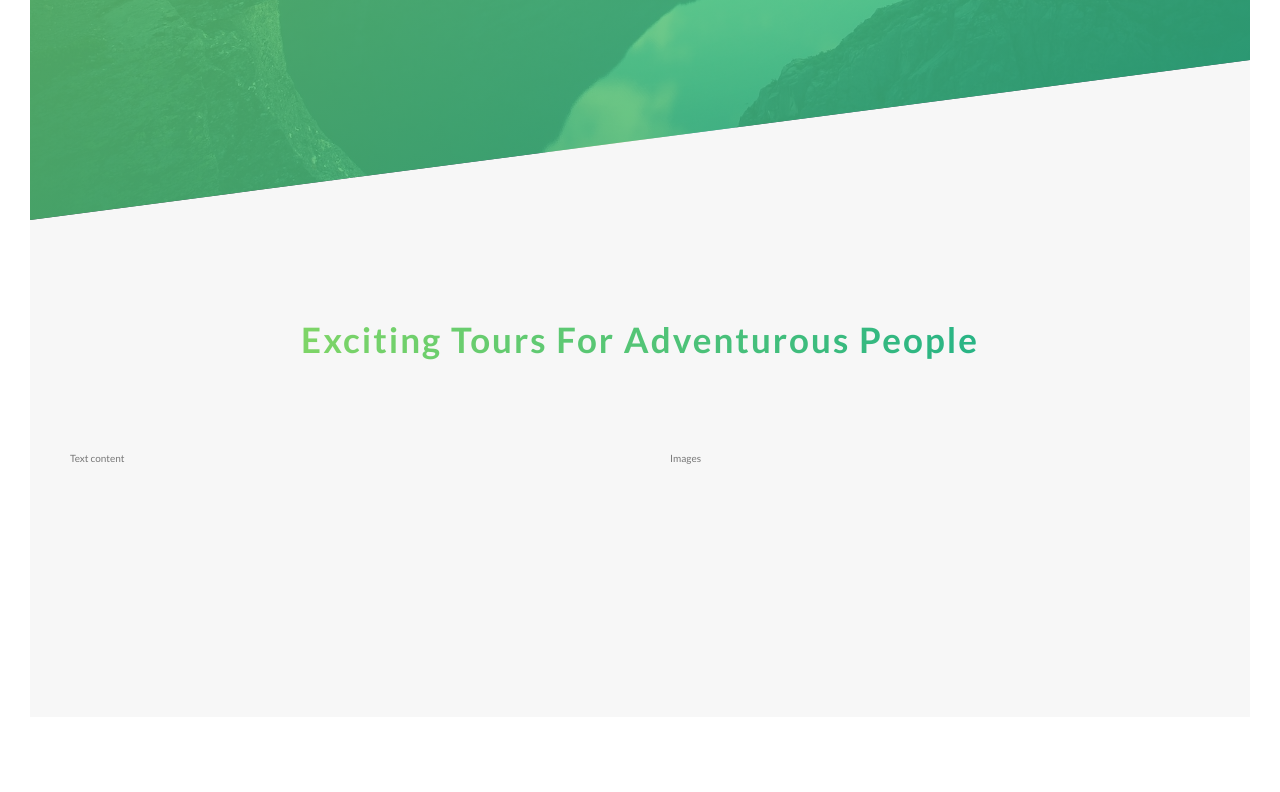
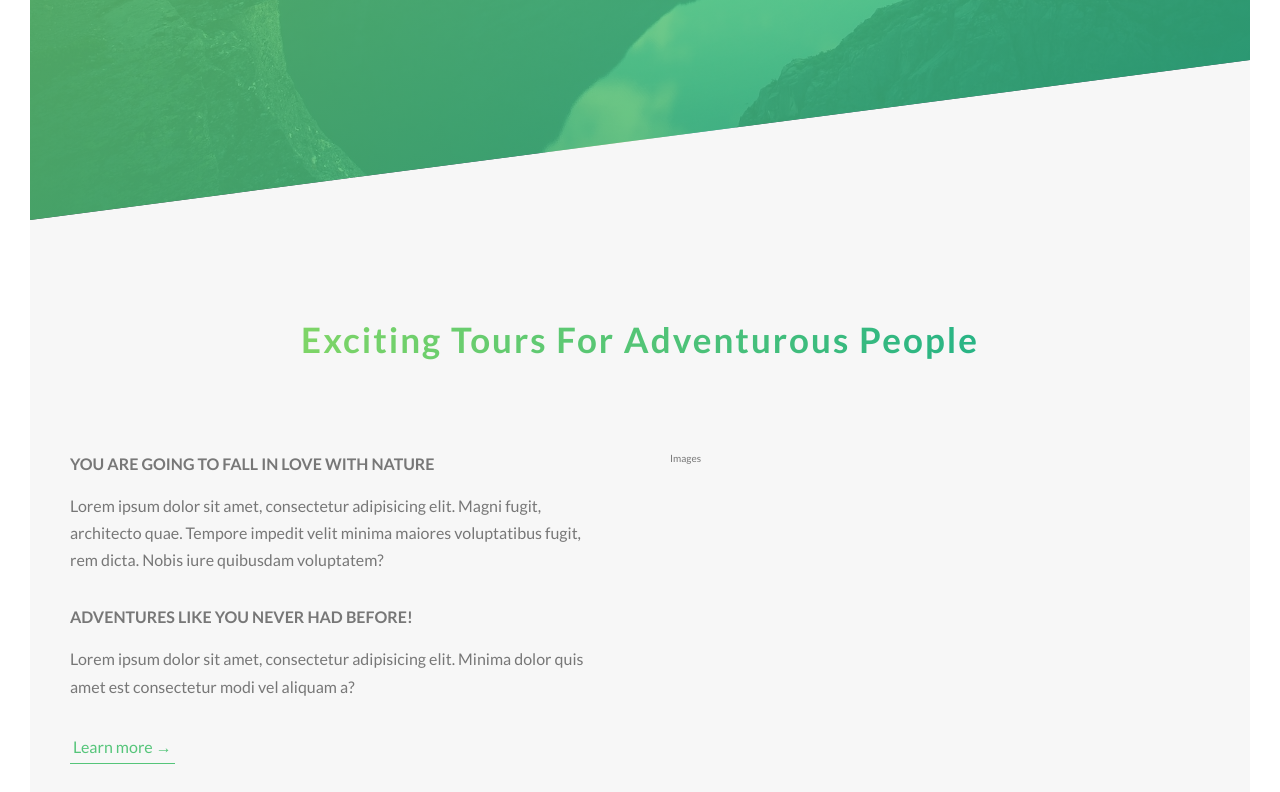
Before and after one commit to krishnavaddepally/CSS3-and-SASS-project, a website: page Natours/starter/index.html in a window 1280 px wide. Shown: the part 570-1362 px from the top of the page. Before the commit the page ends 1317 px from the top, so only its background shows below. Drawn offline with Linux system fonts and the light colour scheme.

Commit message:
section left grid complete

```diff
--- a/Natours/starter/index.html
+++ b/Natours/starter/index.html
@@ -27,7 +27,7 @@
 
         <main>
           <section class="section-about">
-            <div class="u-center-text u-margin-bottom-8" >
+            <div class="u-center-text u-margin-bottom-big" >
               <h2 class="heading-secondary">
                 Exciting tours for adventurous people
               </h2>
@@ -35,7 +35,22 @@
 
             <div class="row">
                 <div class="col-1-of-2">
-                    Text content
+                    <h3 class="heading-tertiary u-margin-bottom-small">
+                      You are going to fall in love with nature
+                    </h3>
+                    <p class="paragraph">
+                      Lorem ipsum dolor sit amet, consectetur adipisicing elit. Magni fugit, architecto quae. Tempore impedit velit minima maiores voluptatibus fugit, rem dicta. Nobis iure quibusdam voluptatem?
+                    </p>
+
+                    <h3 class="heading-tertiary u-margin-bottom-small">
+                      Adventures like you never had before!
+                    </h3>
+                    <p class="paragraph">
+                      Lorem ipsum dolor sit amet, consectetur adipisicing elit. Minima dolor quis amet est consectetur modi vel aliquam a?
+                    </p>
+
+                    <a href="#" class="btn-text">Learn more &rarr;</a>
+
                 </div>
                 <div class="col-1-of-2">
                     Images
--- a/sass/abstracts/_variables.scss
+++ b/sass/abstracts/_variables.scss
@@ -6,7 +6,12 @@ $color-grey-dark :#777;
 $color-white: #fff;
 $color-black: #000;
 $color-grey-light-1:#f7f7f7;
+
 //grid
 $grid-width: 114rem;
 $gutter-vertical: 8rem;
 $gutter-horizontal: 6rem;
+
+//font
+
+$default-font-size: 1.6rem;
--- a/sass/base/_typography.scss
+++ b/sass/base/_typography.scss
@@ -51,3 +51,15 @@ body {
     text-shadow: .5rem 1rem 2rem rgba($color-black, .2)
   }
 }
+
+.heading-tertiary{
+  font-size: $default-font-size;
+  font-weight: 700;
+  text-transform: uppercase;
+}
+.paragraph{
+  font-size: $default-font-size;
+  &:not(:last-child){
+    margin-bottom: 3rem;
+  }
+}
--- a/sass/base/_utilities.scss
+++ b/sass/base/_utilities.scss
@@ -2,6 +2,14 @@
   text-align: center;
 }
 
-.u-margin-bottom-8{
+.u-margin-bottom-big{
   margin-bottom: 8rem;
 }
+
+.u-margin-bottom-medium{
+  margin-bottom: 4rem;
+}
+
+.u-margin-bottom-small{
+  margin-bottom: 1.5rem;
+}
--- a/sass/components/_button.scss
+++ b/sass/components/_button.scss
@@ -50,3 +50,27 @@
     animation-fill-mode: backwards;
   }
 }
+
+.btn-text{
+  &:link,&:visited{
+
+    font-size: $default-font-size;
+  color:$color-primary;
+  display:inline-block;
+  text-decoration: none;
+  border-bottom: 1px solid $color-primary;
+  padding: 3px;
+  transition: all .2s;
+
+  }
+  &:hover{
+    background-color: $color-primary;
+    color:$color-white;
+    box-shadow: 0 1rem 2rem rgba($color-black, .15);
+    transform: translateY(-2px);
+  }
+  &:active{
+    box-shadow: 0 .5rem 1rem rgba($color-black, .15);
+  transform: translateY(0);
+  }
+}
```
Also changed, not shown: Natours/starter/css/style.css.
